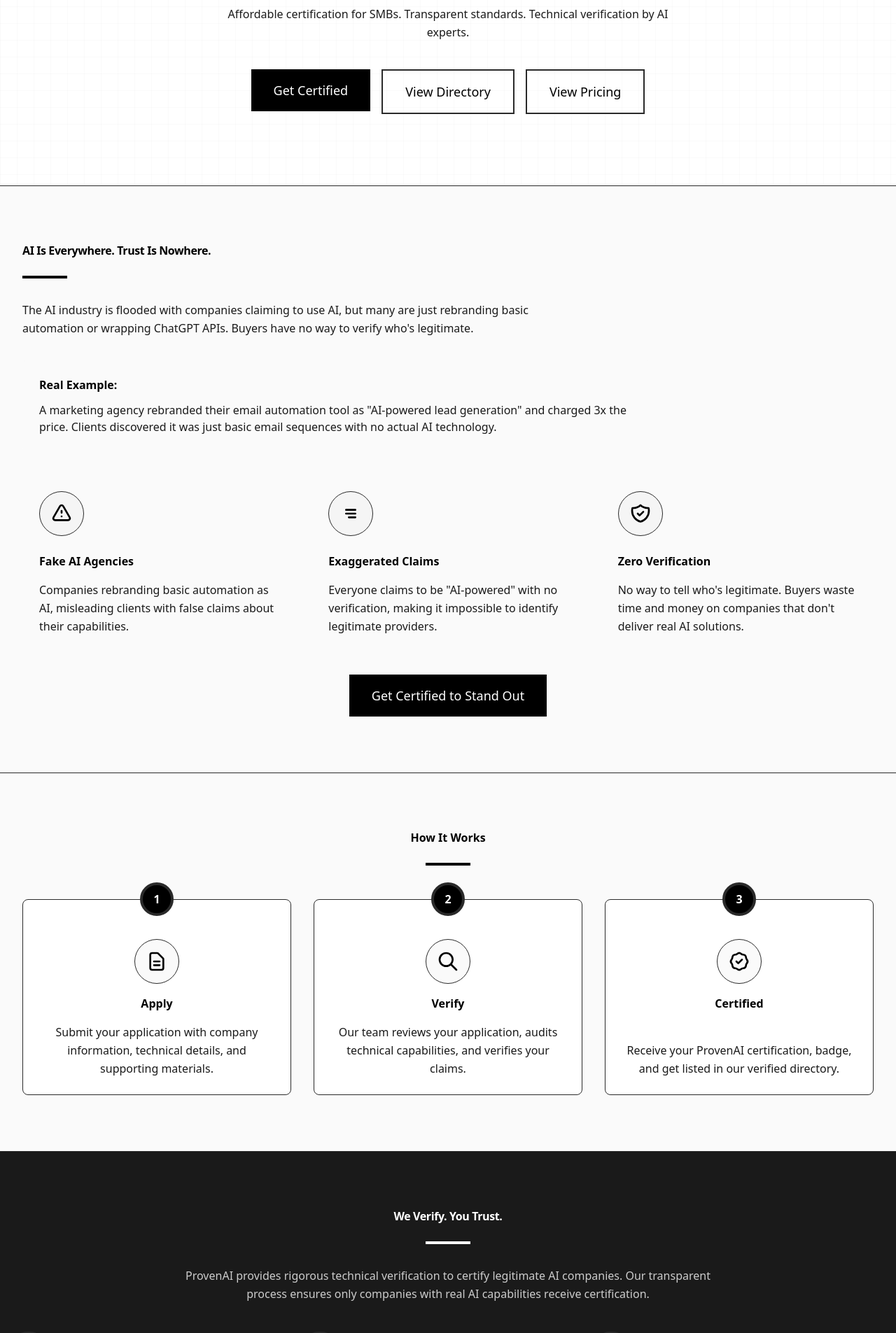
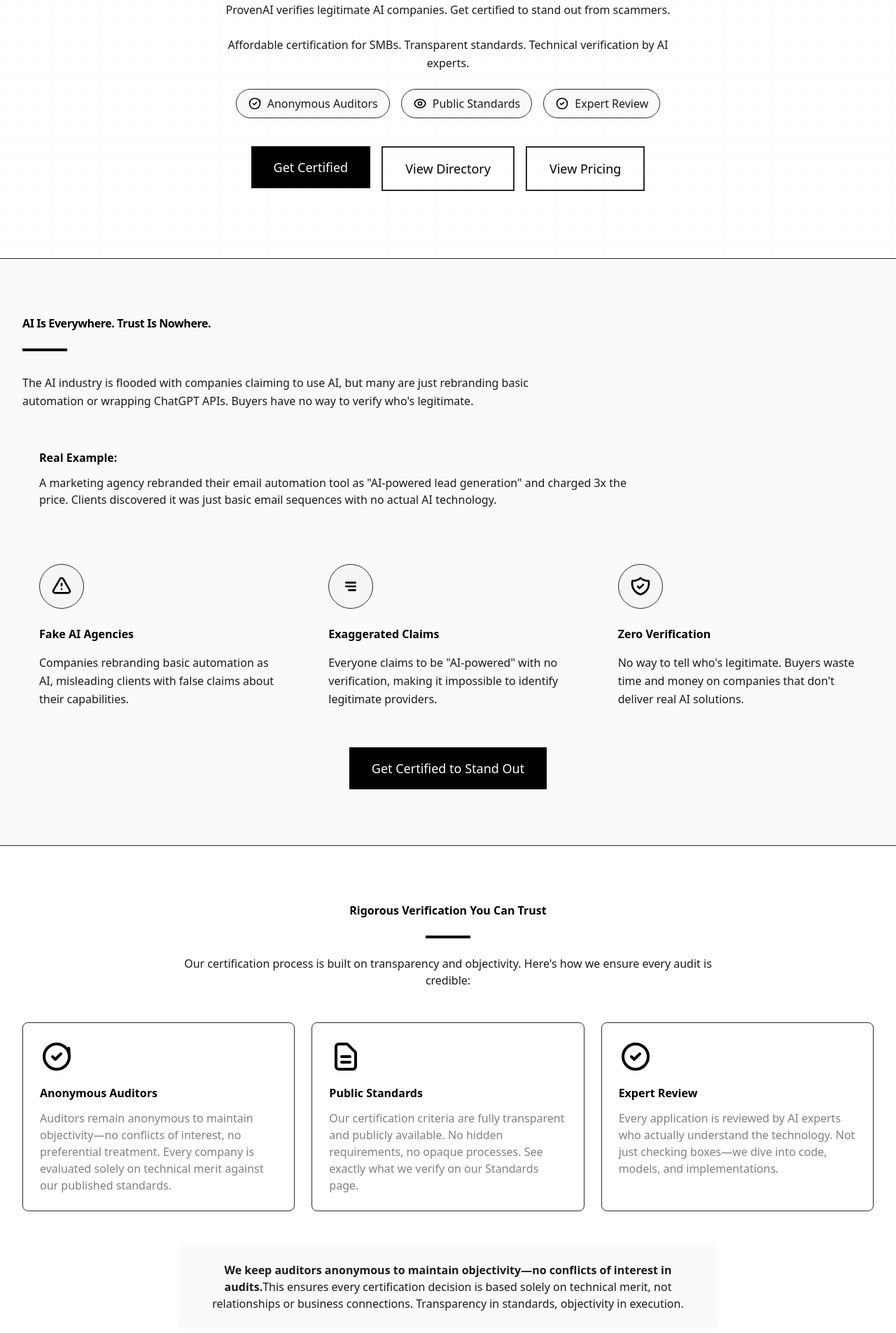
Before and after one commit to Dokusai12/provenAI, a Next.js app: page / in a window 1280 px wide. Shown: the part 440-2345 px from the top of the page at 70% size. Built offline with nearby package versions, Linux system fonts and the light colour scheme.

Commit message:
Add credibility and transparency features: anonymous auditor policy, trust badges, and FAQ updates

```diff
--- a/app/about/page.tsx
+++ b/app/about/page.tsx
@@ -120,6 +120,40 @@
         </div>
       </section>
 
+      {/* Audit Integrity Section */}
+      <section className="py-12 bg-gray-very-light border-t border-gray-medium">
+        <div className="max-w-4xl mx-auto px-4 sm:px-6 lg:px-8">
+          <ScrollReveal direction="fade">
+            <Card>
+              <h2 className="text-h2 font-bold mb-6">Maintaining Objectivity Through Anonymous Audits</h2>
+              <div className="space-y-4 text-body text-gray-subtle">
+                <p>
+                  Our auditing process is designed to ensure complete objectivity and eliminate conflicts of interest.
+                  For this reason, we keep our auditors anonymous—not because we have anything to hide, but because
+                  maintaining distance between auditors and applicants prevents bias and ensures every certification
+                  decision is based solely on technical merit.
+                </p>
+                <p>
+                  <strong className="text-primary-black">Why anonymous auditors?</strong> By keeping auditor identities
+                  confidential, we eliminate any possibility of:
+                </p>
+                <ul className="list-disc list-inside space-y-2 ml-4">
+                  <li>Preferential treatment based on relationships</li>
+                  <li>Pressure to approve familiar companies</li>
+                  <li>Conflicts of interest from prior business relationships</li>
+                  <li>Influence attempts that could compromise standards</li>
+                </ul>
+                <p>
+                  This approach ensures every company is evaluated against the same rigorous technical standards,
+                  regardless of who they know or what relationships they might have. Our commitment to objective
+                  verification is what makes ProvenAI certification credible and trustworthy.
+                </p>
+              </div>
+            </Card>
+          </ScrollReveal>
+        </div>
+      </section>
+
       {/* Team Section */}
       <section className="py-12 bg-primary-white border-t border-gray-medium">
         <div className="max-w-4xl mx-auto px-4 sm:px-6 lg:px-8 text-center">
--- a/app/page.tsx
+++ b/app/page.tsx
@@ -10,6 +10,10 @@
 import CodeIcon from '@/components/icons/CodeIcon'
 import HandshakeIcon from '@/components/icons/HandshakeIcon'
 import GearIcon from '@/components/icons/GearIcon'
+import ShieldCheckIcon from '@/components/icons/ShieldCheckIcon'
+import EyeIcon from '@/components/icons/EyeIcon'
+import CheckCircleIcon from '@/components/icons/CheckCircleIcon'
+import FileIcon from '@/components/icons/FileIcon'
 import FAQ from '@/components/FAQ'
 import ScrollReveal from '@/components/animations/ScrollReveal'
 import StaggerContainer from '@/components/animations/StaggerContainer'
@@ -53,15 +57,38 @@
               className="text-h1-lg md:text-h1-lg font-bold mb-6 tracking-tight leading-tight block"
             />
           </ScrollReveal>
+          <ScrollReveal direction="fade" delay={0.5}>
+            <div className="mb-6">
+              <p className="text-body text-gray-dark max-w-2xl mx-auto leading-relaxed font-medium">
+                Objective audits. Anonymous auditors ensure no conflicts of interest.
+              </p>
+            </div>
+          </ScrollReveal>
           <ScrollReveal direction="up" delay={0.6}>
             <p className="text-body-lg text-gray-dark mb-6 max-w-2xl mx-auto leading-relaxed">
               ProvenAI verifies legitimate AI companies. Get certified to stand out from scammers.
             </p>
           </ScrollReveal>
           <ScrollReveal direction="up" delay={0.7}>
-            <p className="text-body text-gray-dark mb-10 max-w-2xl mx-auto leading-relaxed">
+            <p className="text-body text-gray-dark mb-6 max-w-2xl mx-auto leading-relaxed">
               Affordable certification for SMBs. Transparent standards. Technical verification by AI experts.
             </p>
+          </ScrollReveal>
+          <ScrollReveal direction="up" delay={0.75}>
+            <div className="flex flex-wrap items-center justify-center gap-4 mb-10 max-w-2xl mx-auto">
+              <div className="flex items-center gap-2 px-4 py-2 rounded-full bg-gray-very-light border border-gray-medium">
+                <ShieldCheckIcon className="w-5 h-5 text-primary-black" />
+                <span className="text-small font-medium text-gray-dark">Anonymous Auditors</span>
+              </div>
+              <div className="flex items-center gap-2 px-4 py-2 rounded-full bg-gray-very-light border border-gray-medium">
+                <EyeIcon className="w-5 h-5 text-primary-black" />
+                <span className="text-small font-medium text-gray-dark">Public Standards</span>
+              </div>
+              <div className="flex items-center gap-2 px-4 py-2 rounded-full bg-gray-very-light border border-gray-medium">
+                <CheckCircleIcon className="w-5 h-5 text-primary-black" />
+                <span className="text-small font-medium text-gray-dark">Expert Review</span>
+              </div>
+            </div>
           </ScrollReveal>
           <ScrollReveal direction="up" delay={0.8}>
             <div className="flex flex-col sm:flex-row gap-4 justify-center">
@@ -200,6 +227,64 @@
                 </AnimatedButton>
               </Link>
             </div>
+          </ScrollReveal>
+        </div>
+      </section>
+
+      {/* Trust & Transparency Section */}
+      <section className="py-20 bg-primary-white border-t border-gray-medium">
+        <div className="max-w-7xl mx-auto px-4 sm:px-6 lg:px-8">
+          <ScrollReveal direction="fade">
+            <div className="text-center mb-12">
+              <h2 className="text-h2-lg font-bold mb-6">Rigorous Verification You Can Trust</h2>
+              <div className="w-16 h-1 bg-primary-black mx-auto mb-6"></div>
+              <p className="text-body-lg text-gray-dark max-w-3xl mx-auto mb-4">
+                Our certification process is built on transparency and objectivity. Here's how we ensure every audit is credible:
+              </p>
+            </div>
+          </ScrollReveal>
+          <StaggerContainer staggerDelay={0.1}>
+            <div className="grid grid-cols-1 md:grid-cols-3 gap-6 mb-12">
+              <AnimatedCard revealDirection="up">
+                <div className="mb-4">
+                  <ShieldCheckIcon className="w-12 h-12 text-primary-black" />
+                </div>
+                <h3 className="text-h3 font-bold mb-3">Anonymous Auditors</h3>
+                <p className="text-body text-gray-subtle">
+                  Auditors remain anonymous to maintain objectivity—no conflicts of interest, no preferential treatment.
+                  Every company is evaluated solely on technical merit against our published standards.
+                </p>
+              </AnimatedCard>
+              <AnimatedCard revealDirection="up" revealDelay={0.1}>
+                <div className="mb-4">
+                  <FileIcon className="w-12 h-12 text-primary-black" />
+                </div>
+                <h3 className="text-h3 font-bold mb-3">Public Standards</h3>
+                <p className="text-body text-gray-subtle">
+                  Our certification criteria are fully transparent and publicly available. No hidden requirements,
+                  no opaque processes. See exactly what we verify on our Standards page.
+                </p>
+              </AnimatedCard>
+              <AnimatedCard revealDirection="up" revealDelay={0.2}>
+                <div className="mb-4">
+                  <CheckCircleIcon className="w-12 h-12 text-primary-black" />
+                </div>
+                <h3 className="text-h3 font-bold mb-3">Expert Review</h3>
+                <p className="text-body text-gray-subtle">
+                  Every application is reviewed by AI experts who actually understand the technology. Not just
+                  checking boxes—we dive into code, models, and implementations.
+                </p>
+              </AnimatedCard>
+            </div>
+          </StaggerContainer>
+          <ScrollReveal direction="fade" delay={0.4}>
+            <Card variant="minimal" className="max-w-3xl mx-auto">
+              <p className="text-body text-gray-dark text-center">
+                <strong>We keep auditors anonymous to maintain objectivity—no conflicts of interest in audits.</strong>
+                This ensures every certification decision is based solely on technical merit, not relationships or
+                business connections. Transparency in standards, objectivity in execution.
+              </p>
+            </Card>
           </ScrollReveal>
         </div>
       </section>
@@ -623,6 +708,10 @@
                   answer: 'ProvenAI focuses specifically on verifying AI capabilities, not just general business practices. We use technical audits by AI experts, require evidence of real AI implementation, and offer affordable pricing for SMBs starting at £2,500/year—unlike enterprise certifications that cost £50,000+.',
                 },
                 {
+                  question: 'Why are your auditors anonymous?',
+                  answer: 'We keep auditors anonymous to maintain complete objectivity and eliminate conflicts of interest. This ensures every certification decision is based solely on technical merit against our published standards, not relationships, business connections, or external pressure. By removing the ability to influence auditors based on who they are, we guarantee that all companies are evaluated fairly and consistently. This commitment to objective verification is what makes ProvenAI certification credible and trustworthy.',
+                },
+                {
                   question: 'How long does certification take?',
                   answer: 'The application process typically takes 5-7 business days after you submit all required documentation and complete the verification call.',
                 },
@@ -656,6 +745,10 @@
               {
                 question: 'What makes ProvenAI different from other certifications?',
                 answer: 'ProvenAI focuses specifically on verifying AI capabilities, not just general business practices. We use technical audits by AI experts, require evidence of real AI implementation, and offer affordable pricing for SMBs starting at £2,500/year—unlike enterprise certifications that cost £50,000+.',
+              },
+              {
+                question: 'Why are your auditors anonymous?',
+                answer: 'We keep auditors anonymous to maintain complete objectivity and eliminate conflicts of interest. This ensures every certification decision is based solely on technical merit against our published standards, not relationships, business connections, or external pressure. By removing the ability to influence auditors based on who they are, we guarantee that all companies are evaluated fairly and consistently. This commitment to objective verification is what makes ProvenAI certification credible and trustworthy.',
               },
               {
                 question: 'How long does certification take?',
```
